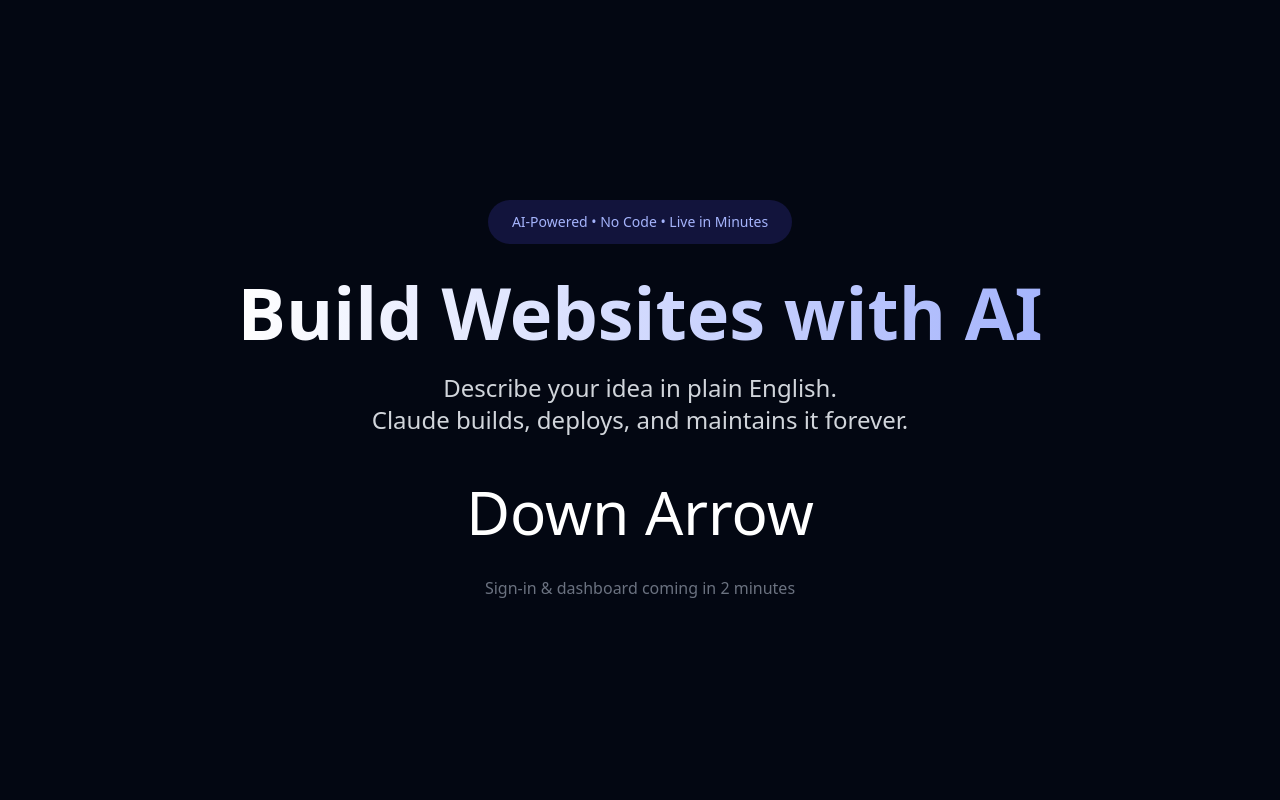
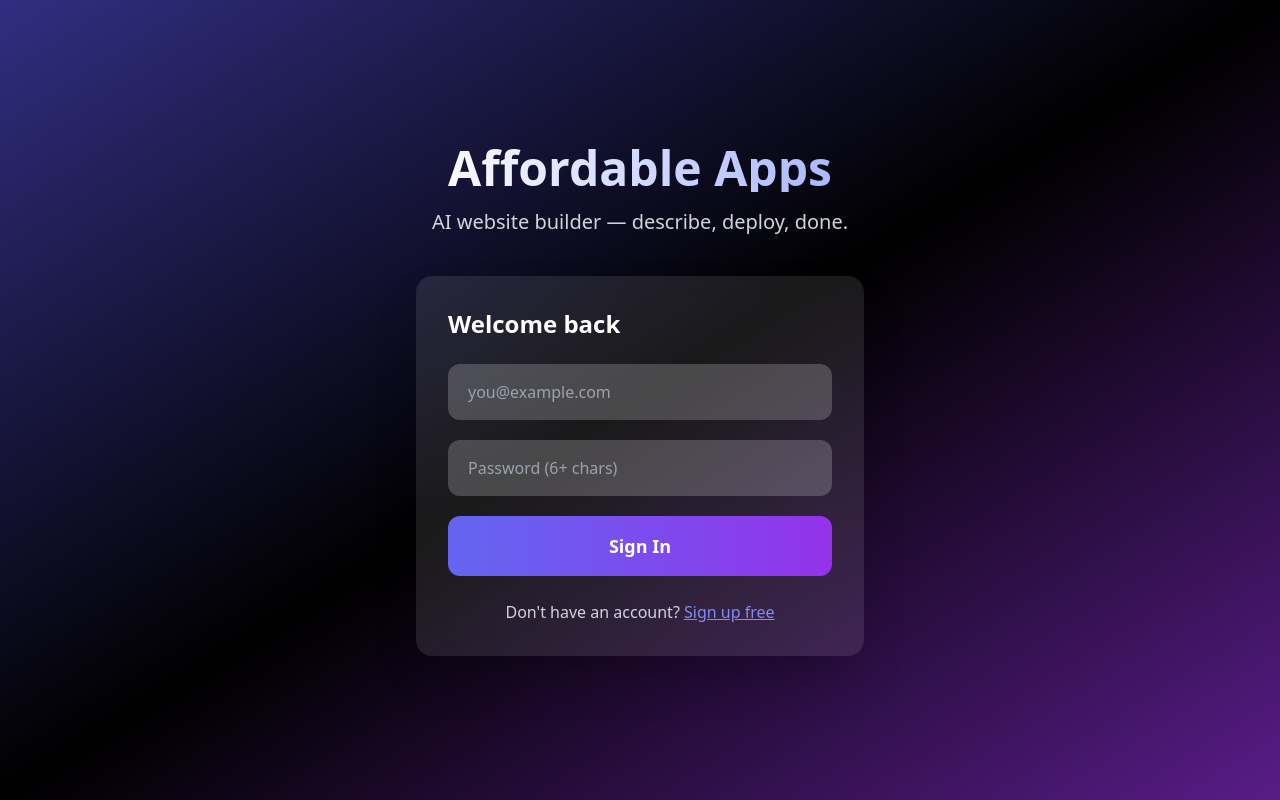
Before and after one commit to tinsgeo/affordable-apps, a Next.js app: page / in a window 1280 px wide. Built offline with nearby package versions, Linux system fonts and the light colour scheme.

Commit message:
Update page.tsx
actual sign-in

```diff
--- a/app/page.tsx
+++ b/app/page.tsx
@@ -1,18 +1,88 @@
+// app/page.tsx
+'use client';
+
+import { useState } from 'react';
+import { createUserWithEmailAndPassword, signInWithEmailAndPassword } from 'firebase/auth';
+import { auth } from '@/lib/firebase';
+import { useRouter } from 'next/navigation';
+
 export default function Home() {
+  const [email, setEmail] = useState('');
+  const [password, setPassword] = useState('');
+  const [isLogin, setIsLogin] = useState(true);
+  const [loading, setLoading] = useState(false);
+  const [message, setMessage] = useState('');
+  const router = useRouter();
+
+  const handleSubmit = async (e: React.FormEvent) => {
+    e.preventDefault();
+    setLoading(true);
+    setMessage('');
+
+    try {
+      if (isLogin) {
+        await signInWithEmailAndPassword(auth, email, password);
+      } else {
+        await createUserWithEmailAndPassword(auth, email, password);
+      }
+      router.push('/dashboard');
+    } catch (err: any) {
+      setMessage(err.message.includes('wrong-password') ? 'Wrong password' : 'Error – try again');
+    }
+    setLoading(false);
+  };
+
   return (
-    <main className="flex min-h-screen flex-col items-center justify-center px-8 text-center">
-      <div className="max-w-4xl">
-        <div className="inline-block bg-indigo-600/20 text-indigo-300 px-6 py-3 rounded-full text-sm font-medium mb-8">
-          AI-Powered • No Code • Live in Minutes
+    <main className="min-h-screen bg-gradient-to-br from-indigo-900 via-black to-purple-900 flex items-center justify-center px-6">
+      <div className="max-w-md w-full">
+        <div className="text-center mb-10">
+          <h1 className="text-5xl font-black bg-gradient-to-r from-white to-indigo-300 bg-clip-text text-transparent">
+            Affordable Apps
+          </h1>
+          <p className="mt-4 text-xl text-gray-300">
+            AI website builder — describe, deploy, done.
+          </p>
         </div>
-        <h1 className="text-5xl md:text-7xl font-black bg-gradient-to-r from-white to-indigo-300 bg-clip-text text-transparent mb-6">
-          Build Websites with AI
-        </h1>
-        <p className="text-xl md:text-2xl text-gray-300 mb-12">
-          Describe your idea in plain English.<br />Claude builds, deploys, and maintains it forever.
-        </p>
-        <div className="text-6xl animate-bounce">Down Arrow</div>
-        <p className="mt-8 text-gray-500">Sign-in & dashboard coming in 2 minutes</p>
+
+        <div className="bg-white/10 backdrop-blur-lg rounded-2xl p-8 shadow-2xl">
+          <h2 className="text-2xl font-bold mb-6">{isLogin ? 'Welcome back' : 'Create account'}</h2>
+
+          <form onSubmit={handleSubmit} className="space-y-5">
+            <input
+              type="email"
+              placeholder="you@example.com"
+              value={email}
+              onChange={(e) => setEmail(e.target.value)}
+              required
+              className="w-full px-5 py-4 rounded-xl bg-white/20 text-white placeholder-gray-400 focus:outline-none focus:ring-4 focus:ring-indigo-500"
+            />
+            <input
+              type="password"
+              placeholder="Password (6+ chars)"
+              value={password}
+              onChange={(e) => setPassword(e.target.value)}
+              required
+              className="w-full px-5 py-4 rounded-xl bg-white/20 text-white placeholder-gray-400 focus:outline-none focus:ring-4 focus:ring-indigo-500"
+            />
+
+            <button
+              type="submit"
+              disabled={loading}
+              className="w-full py-4 bg-gradient-to-r from-indigo-500 to-purple-600 text-white font-bold text-lg rounded-xl hover:from-indigo-600 hover:to-purple-700 disabled:opacity-50 transition"
+            >
+              {loading ? 'Please wait...' : (isLogin ? 'Sign In' : 'Create Account →')}
+            </button>
+          </form>
+
+          <p className="mt-6 text-center text-gray-300">
+            {isLogin ? "Don't have an account? " : "Already have an account? "}
+            <button onClick={() => setIsLogin(!isLogin)} className="text-indigo-400 underline font-medium">
+              {isLogin ? 'Sign up free' : 'Sign in'}
+            </button>
+          </p>
+
+          {message && <p className="mt-4 text-center text-red-400">{message}</p>}
+        </div>
       </div>
     </main>
   );
```
